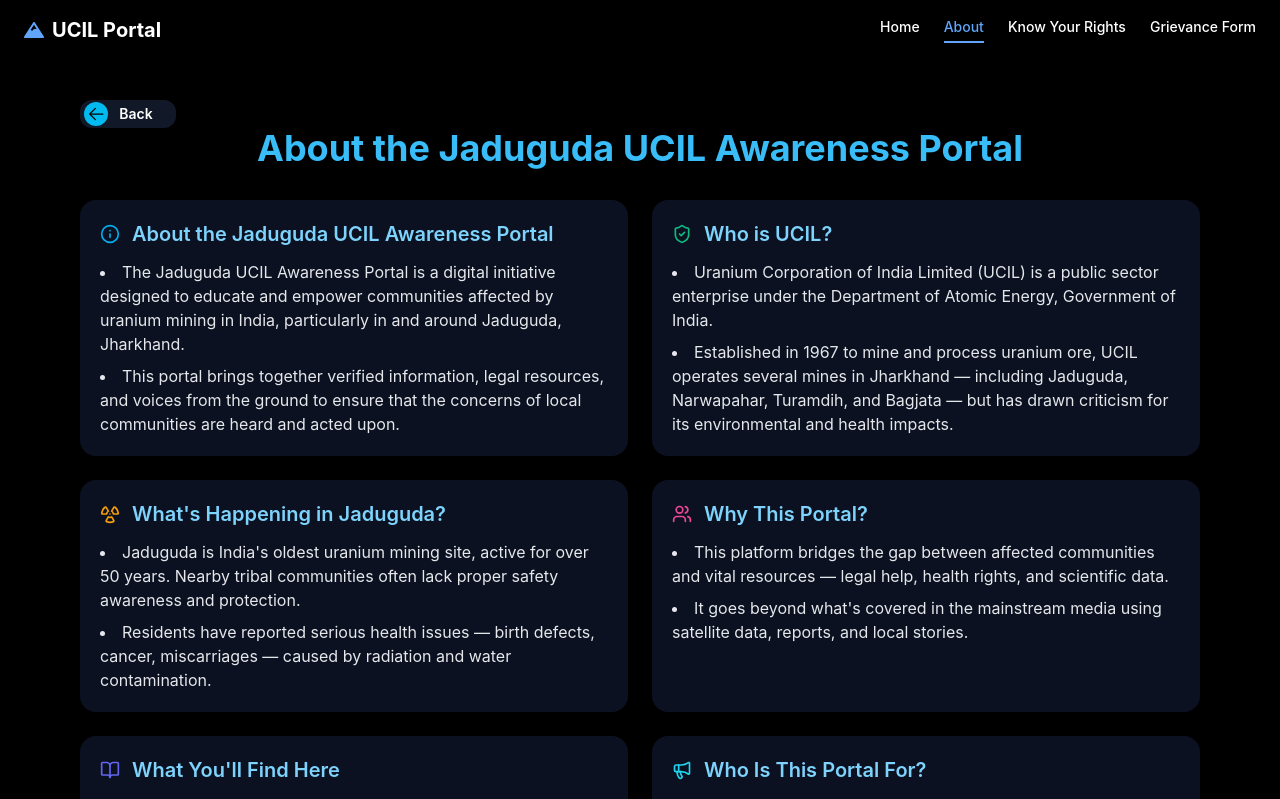
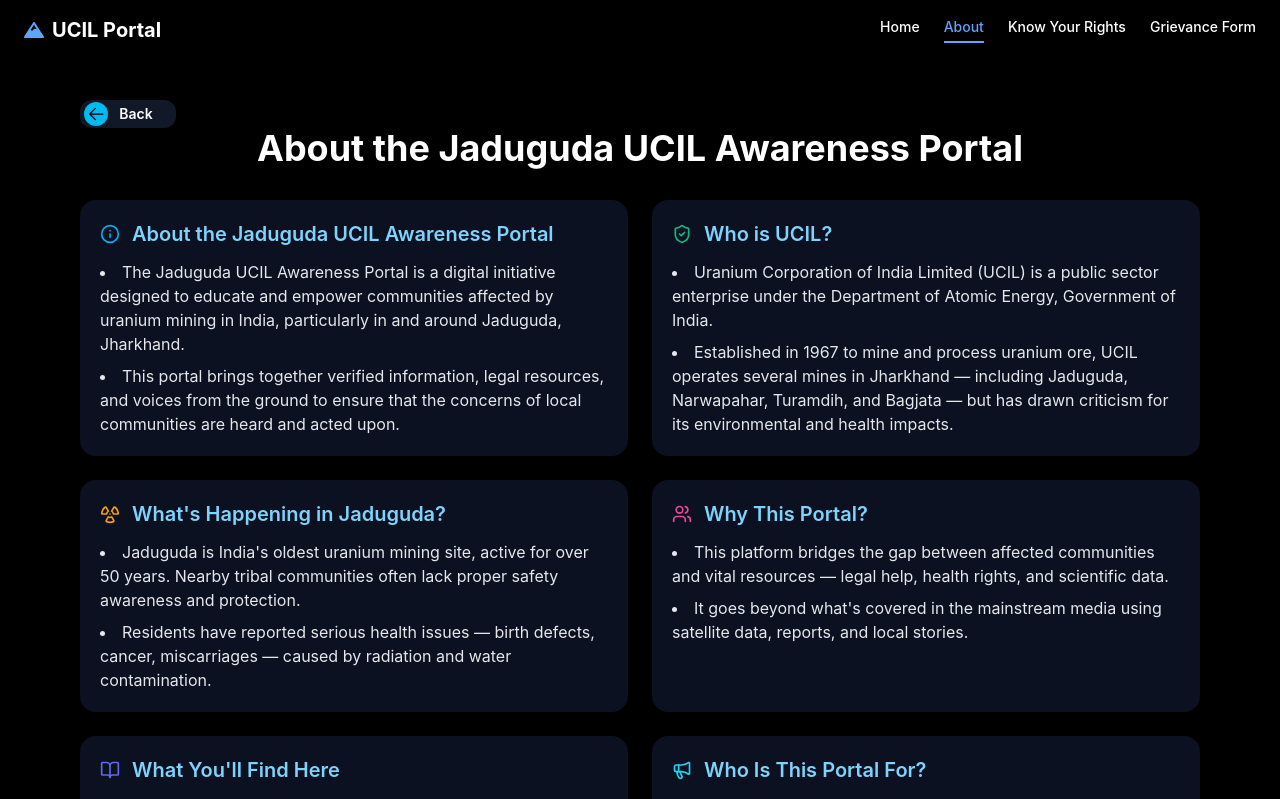
Before and after one commit to Shubham-Khetan-2005/CSI-Project, a React (Create React App) app: page /about in a window 1280 px wide. Shown: the top 799 px of the page. Built offline with nearby package versions, Linux system fonts and the light colour scheme.

Commit message:
design fixes and readMe update

```diff
--- a/src/features/grievances/GrievancePage.tsx
+++ b/src/features/grievances/GrievancePage.tsx
@@ -71,7 +71,6 @@
     },
   ];
   const [dataRecord, setDataRecord] = useState(recentGrievances);
-
   const loadData = async () => {
     const querySnapshot = await getDocs(collection(firestore, "grievance"));
     const entry = recentGrievances;
--- a/src/features/portal/pages/About.jsx
+++ b/src/features/portal/pages/About.jsx
@@ -126,7 +126,7 @@
   return (
     <div className="bg-[#000000] text-white px-4 sm:px-6 lg:px-20 py-10 min-h-screen">
       <BackButton />
-      <h1 className="text-3xl sm:text-4xl font-bold text-sky-400 mb-8 text-center">
+      <h1 className="text-3xl sm:text-4xl font-bold text-white-400 mb-8 text-center">
         About the Jaduguda UCIL Awareness Portal
       </h1>
 
--- a/src/features/portal/pages/EnvironmentalImpact.jsx
+++ b/src/features/portal/pages/EnvironmentalImpact.jsx
@@ -5,7 +5,7 @@
   return (
     <div className="min-h-screen bg-[#000000] text-white p-6">
       <BackButton/>
-      <h1 className="text-3xl py-4 font-bold text-sky-400 mb-6">Environmental Impact</h1>
+      <h1 className="text-3xl py-4 font-bold text-white-400 mb-6">Environmental Impact</h1>
 
       {/* 1. Deforestation & Land Degradation */}
       <div className="flex flex-col md:flex-row items-center gap-6 mb-10">
--- a/src/features/portal/pages/KnowYourRights.jsx
+++ b/src/features/portal/pages/KnowYourRights.jsx
@@ -31,7 +31,7 @@
     <div className="bg-black text-white px-4 sm:px-6 lg:px-20 py-10 min-h-screen">
       <BackButton />
       <div className="max-w-screen-lg mx-auto">
-        <h1 className="text-3xl sm:text-4xl font-bold text-sky-400 mb-6 sm:mb-8 text-center">
+        <h1 className="text-3xl sm:text-4xl font-bold text-white  -400 mb-6 sm:mb-8 text-center">
           Know Your Rights
         </h1>
         <p className="text-sm sm:text-base leading-relaxed text-center mb-10 text-gray-300">
--- a/src/features/portal/pages/LatestUpdates.jsx
+++ b/src/features/portal/pages/LatestUpdates.jsx
@@ -75,7 +75,7 @@
     <div className="bg-[#000000] text-white px-4 sm:px-6 lg:px-20 py-10 min-h-screen">
       <BackButton />
       <div className="max-w-screen-lg mx-auto">
-        <h1 className="text-3xl sm:text-4xl font-bold text-sky-400 mb-6 sm:mb-8 text-center">
+        <h1 className="text-3xl sm:text-4xl font-bold text-white-400 mb-6 sm:mb-8 text-center">
           Latest Updates
         </h1>
         <p className="text-sm sm:text-base leading-relaxed text-center mb-10">
```
Also changed, not shown: 1 other file (tests, documents, lock files or other folders).
